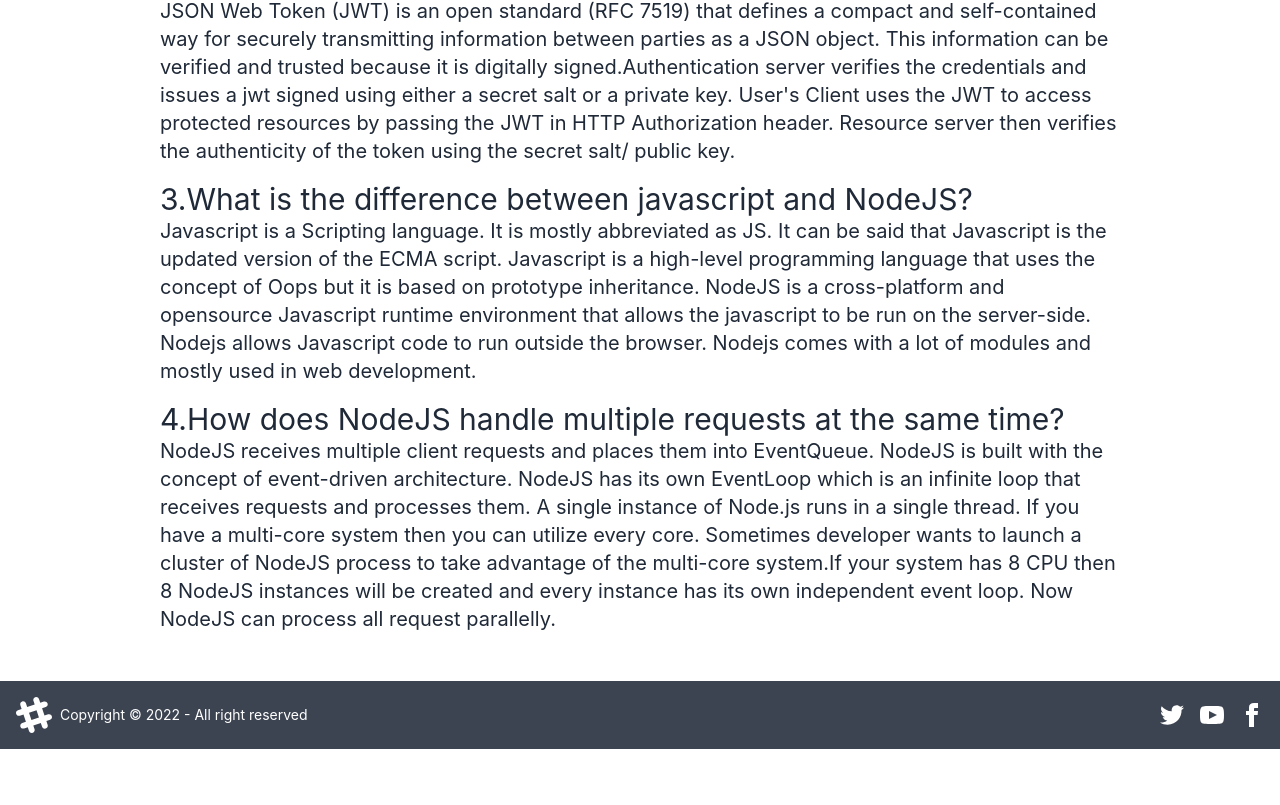
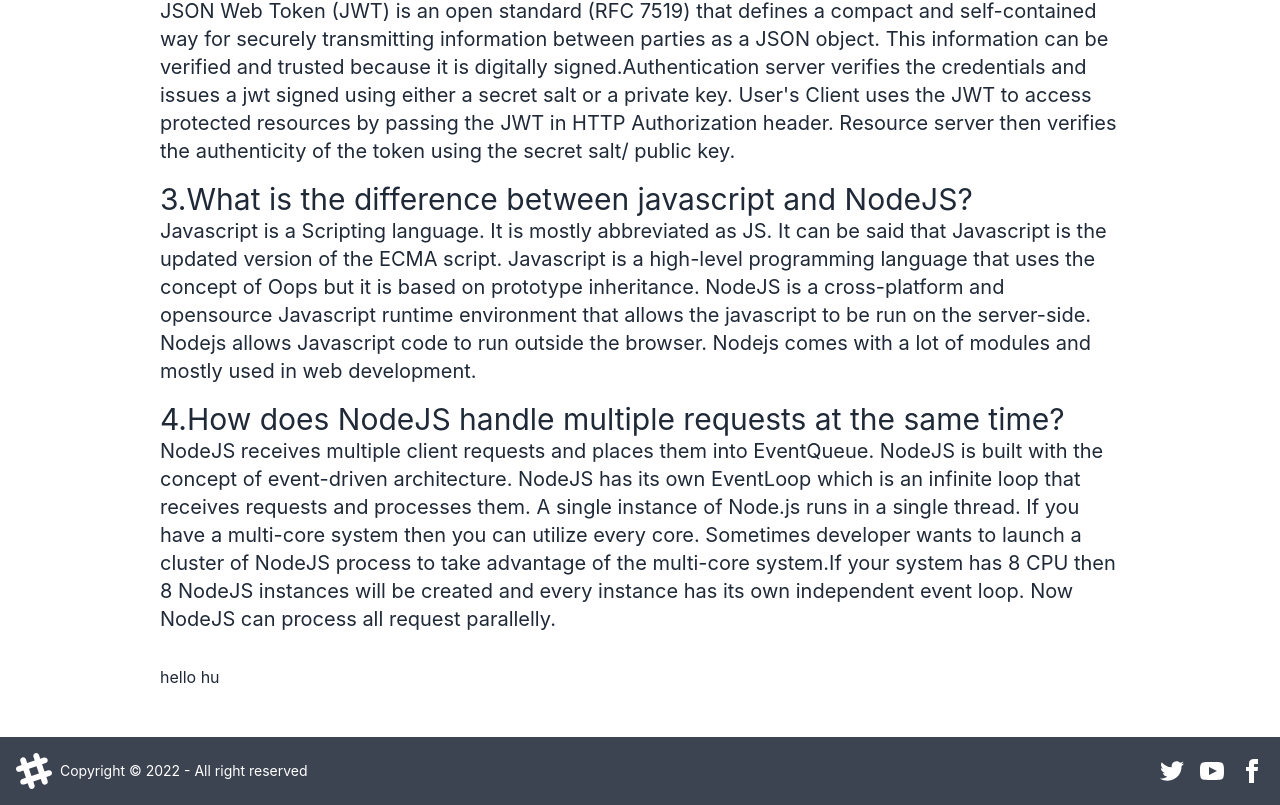
Before and after one commit to Diptisaha94/travel-client, a React (Create React App) app: page /public in a window 1280 px wide. Shown: the part 447-1252 px from the top of the page. Before the commit the page ends 1196 px from the top, so only its background shows below. Built offline with nearby package versions, Linux system fonts and the light colour scheme; no server answers.

Commit message:
delete issue solve

```diff
--- a/src/componets/Blog.js
+++ b/src/componets/Blog.js
@@ -11,6 +11,7 @@ const Blog = () => {
            <p className='text-xl'>Javascript is a Scripting language. It is mostly abbreviated as JS. It can be said that Javascript is the updated version of the ECMA script. Javascript is a high-level programming language that uses the concept of Oops but it is based on prototype inheritance. NodeJS is a cross-platform and opensource Javascript runtime environment that allows the javascript to be run on the server-side. Nodejs allows Javascript code to run outside the browser. Nodejs comes with a lot of modules and mostly used in web development. </p>
            <h1 className='text-3xl mt-4'>4.How does NodeJS handle multiple requests at the same time?</h1>
            <p className='text-xl mb-8'>NodeJS receives multiple client requests and places them into EventQueue. NodeJS is built with the concept of event-driven architecture. NodeJS has its own EventLoop which is an infinite loop that receives requests and processes them. A single instance of Node.js runs in a single thread. If you have a multi-core system then you can utilize every core. Sometimes developer wants to launch a cluster of NodeJS process to take advantage of the multi-core system.If your system has 8 CPU then 8 NodeJS instances will be created and every instance has its own independent event loop. Now NodeJS can process all request parallelly.</p>
+           <h1>hello hu</h1>
         </div>
     );
 };
```
